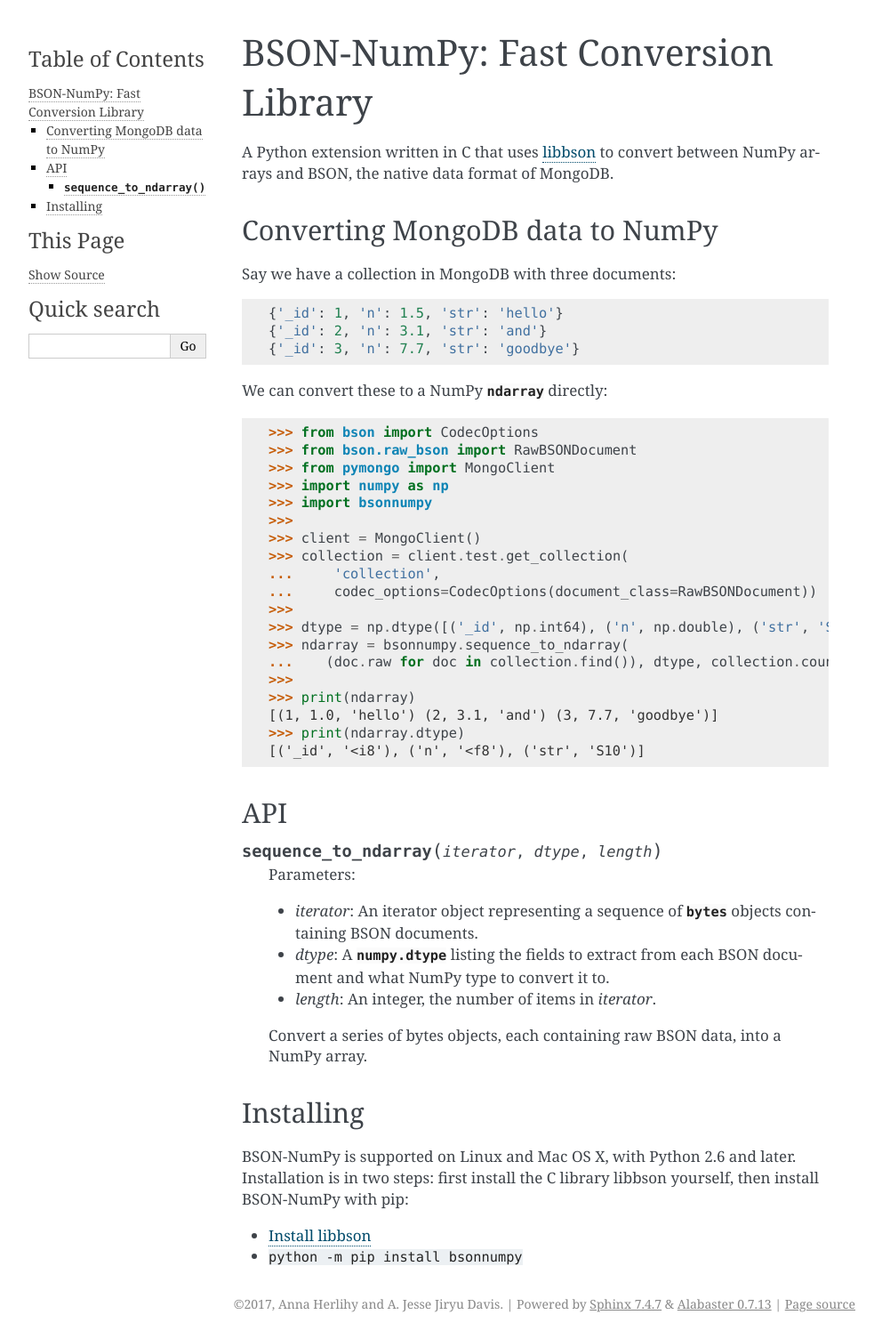
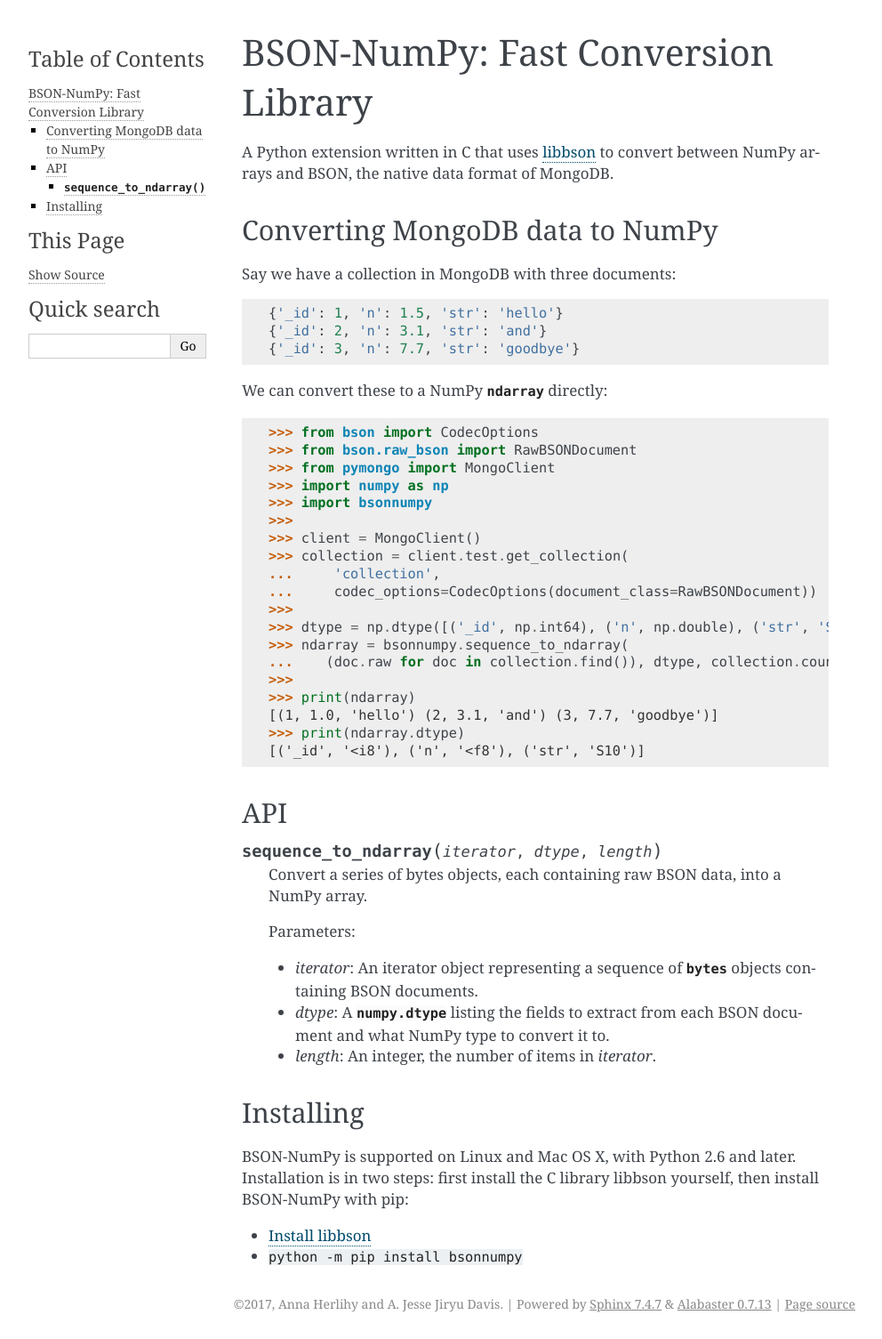
Before and after one commit to mongodb/bson-numpy, a Sphinx documentation site: the page built from doc/index.rst, in a window 1280 px wide. Shown: the whole page at 89% size, without its empty margins (148-1140 px from the left). Built offline with Sphinx 7.4.7, drawn with Linux system fonts in a browser that asks for light colours; some of the changed lines change nothing that is shown.

Commit message:
describe sequence_to_ndarray before listing params

```diff
--- a/doc/index.rst
+++ b/doc/index.rst
@@ -54,6 +54,9 @@
 
 .. py:function:: sequence_to_ndarray(iterator, dtype, length)
 
+  Convert a series of bytes objects, each containing raw BSON data, into a
+  NumPy array.
+
   Parameters:
 
   - `iterator`: An :ref:`iterator object <typeiter>` representing a sequence
@@ -61,9 +64,6 @@
   - `dtype`: A :class:`numpy.dtype` listing the fields to extract from each
     BSON document and what NumPy type to convert it to.
   - `length`: An integer, the number of items in `iterator`.
-
-  Convert a series of bytes objects, each containing raw BSON data, into a
-  NumPy array.
 
 Installing
 ----------
```
